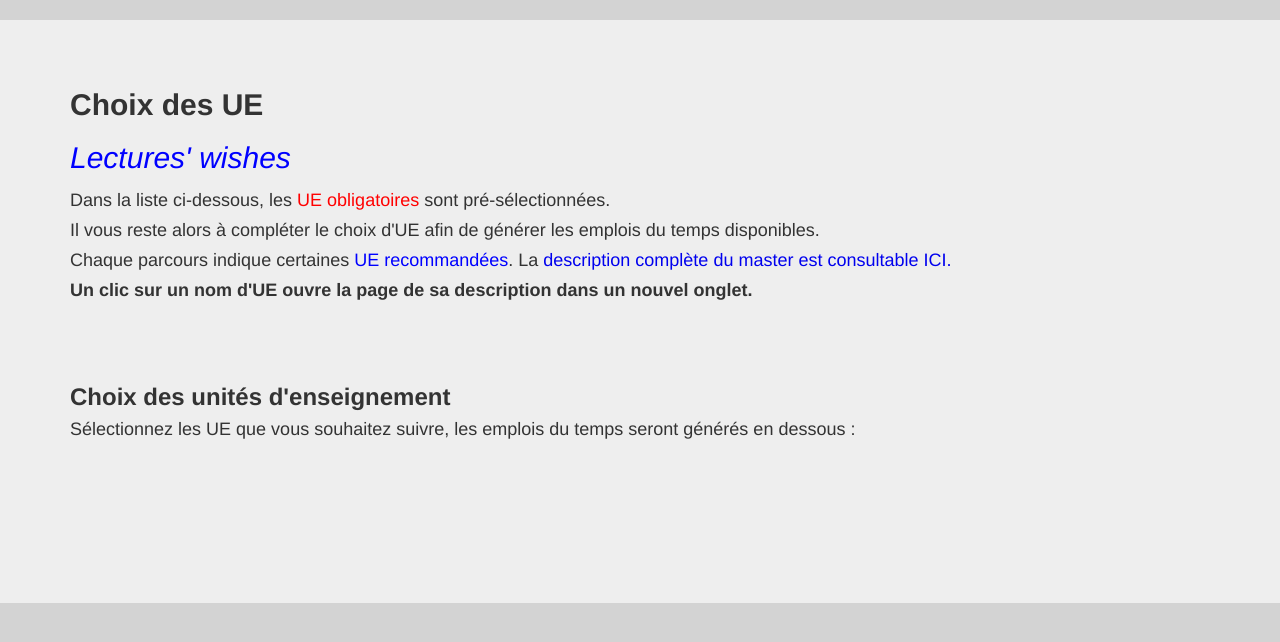
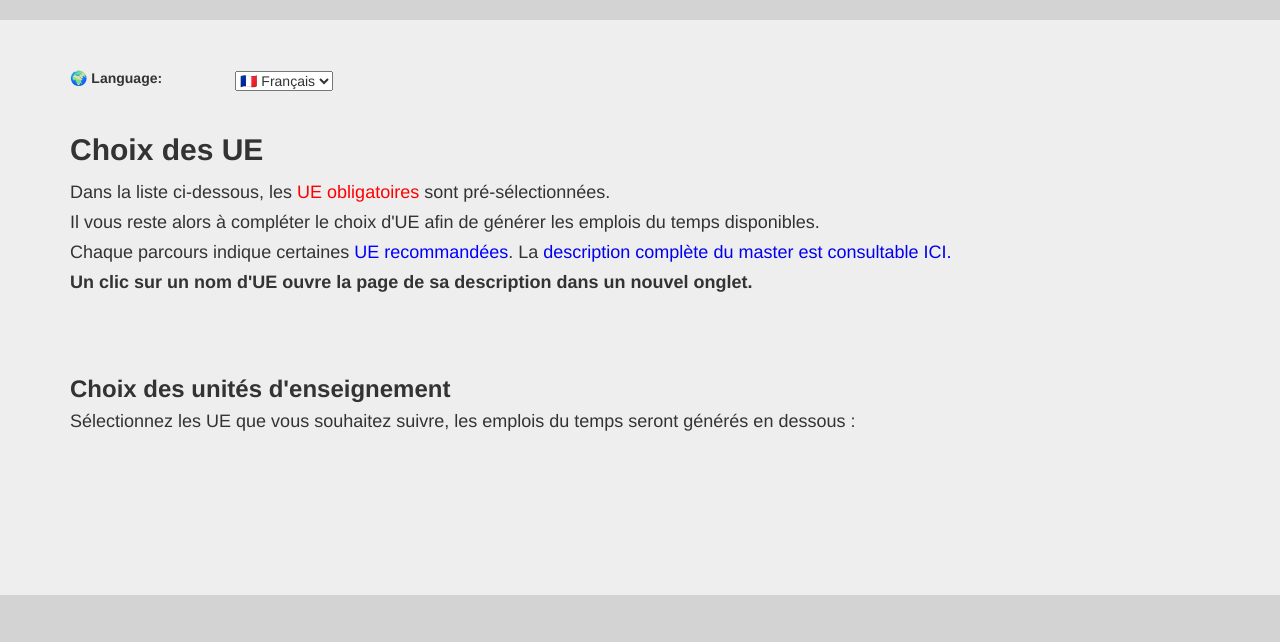
Before and after one commit to TiantianTitan/projet_gpstl, a PHP site: page /choix_ues.php in a window 1280 px wide. Shown: the part 51-693 px from the top of the page. Run offline with PHP 8.4, Linux system fonts and the light colour scheme; the visitor is signed in with stand-in values (Sample User, id 1); data that the repository does not hold is empty.

Commit message:
switch FR/Eng

```diff
--- a/Site_web_voeux/choix_ues.php
+++ b/Site_web_voeux/choix_ues.php
@@ -126,8 +126,16 @@ while ($donnees = mysql_fetch_array($reponse))
             <!-- Main jumbotron for a primary marketing message or call to action -->
     <div class="jumbotron">
       <div class="container">
-        <h2><b>Choix des UE</b></h2>
-        <h2><i><span style="color:#0000FF">Lectures' wishes</span></i></h2>
+        <div id="language-selector" style="display: flex; align-items: center; gap: 5px;">
+			<label for="language" style="margin-right: 10px;">🌍 Language:</label>
+			<select id="language" onchange="changeLanguage()">
+				<option value="fr" selected>🇫🇷 Français</option>
+				<option value="en">🇬🇧 English</option>
+			</select>
+		</div>
+		</br>
+        <h2><b data-translate-key="titre">Choix des UE</b></h2>
+        <!-- <h2><i><span style="color:#0000FF">Lectures' wishes</span></i></h2> -->
 
         <span class="note" id="description_master"> </span>
 
@@ -155,9 +163,9 @@ while ($donnees = mysql_fetch_array($reponse))
 												{
 	                        switch($cpt)
 	                        {
-	                            case 1 : echo "<b>UE obligatoires : <i><span style='color:#0000FF'>Mandatory lectures</span></i></b>"; break;
-	                            case 2 : echo "<b>UE recommand&eacutes par le parcours : <i><span style='color:#0000FF'>Recommended lectures</span></i></b>"; break;
-	                            case 3 : echo "<b>autres UE propos&eacutees par le master : <i><span style='color:#0000FF'>Other possible lectures</span></i></b>"; break;
+	                            case 1 : echo "<b data-translate-key='obl'>UE obligatoires : </b>"; break;
+	                            case 2 : echo "<b data-translate-key='recom'>UE recommand&eacutes par le parcours : </b>"; break;
+	                            case 3 : echo "<b data-translate-key='autre'>autres UE propos&eacutees par le master : </b>"; break;
 	                            default : echo "<b>Should not occur !</b>"; break;
 	                        }
 												}
```
